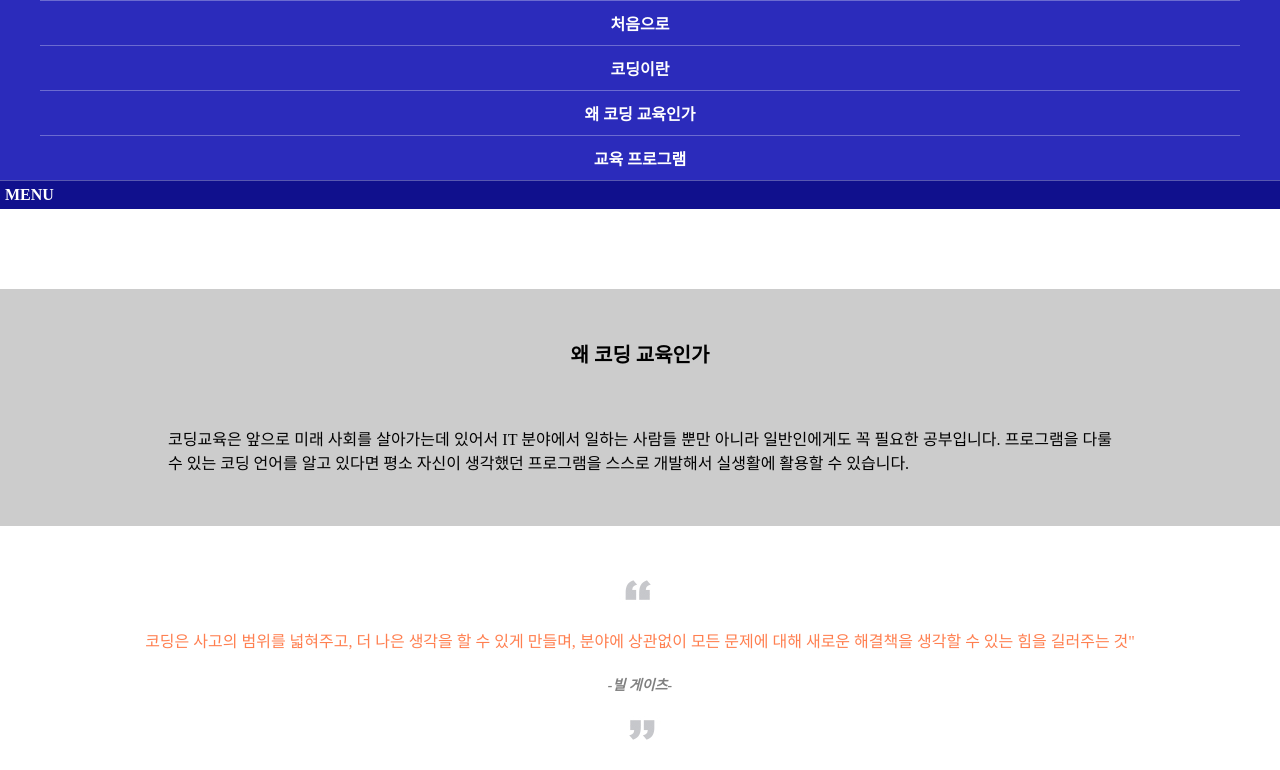
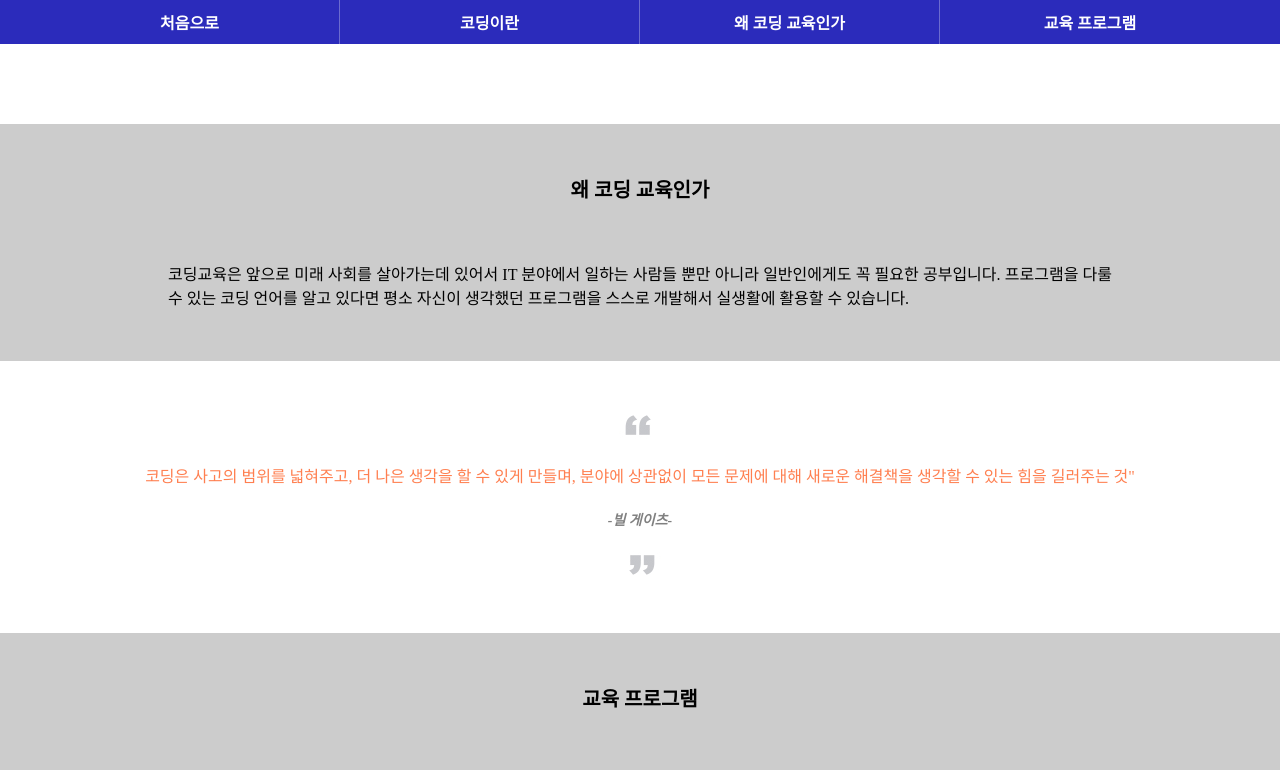
Before and after one commit to bonoboon/coding, a plain HTML site: page index.html in a window 1280 px wide. Shown: the top 770 px of the page. Drawn offline with Linux system fonts and the light colour scheme.

Commit message:
태블릿버전 헤더 완료

```diff
--- a/css/coding.css
+++ b/css/coding.css
@@ -15,6 +15,7 @@ header .container {
 }
 
 header nav {
+    display: none;
     width: 100%;
     background-color: rgb(43, 43, 187);
 }
@@ -146,3 +147,33 @@ footer {
     display: inline-block;
     margin-right: 15px;
 }
+
+
+/* ========== tablet ========== */
+@media screen and (min-width:768px) {
+    header nav {
+        display: block;
+    }
+
+    #trigger {
+        display: none;
+    }
+
+    /* gnb */
+    .gnb {
+        flex-direction: row;
+    }
+
+    .gnb > li {
+        width: 25%;
+    }
+
+    .gnb > li > a {
+        border-right: 1px solid rgba(255, 255, 255, 0.3);
+        border-top: 0;
+    }
+
+    .gnb > li:last-child > a {
+        border-right: 0;
+    }
+}
```
